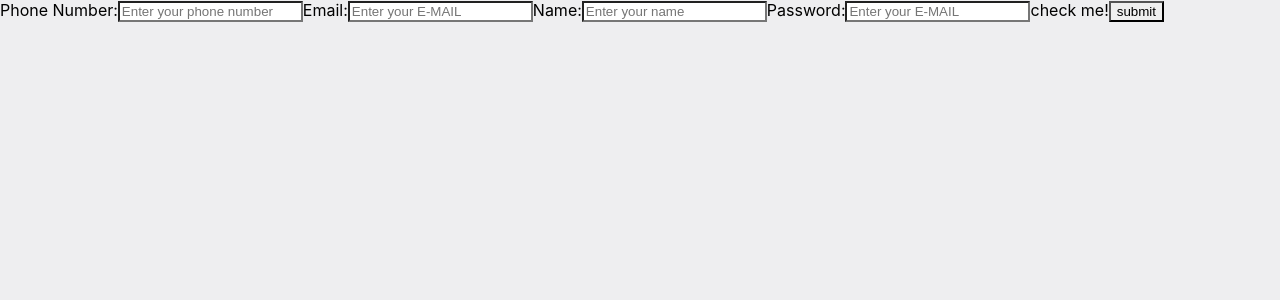
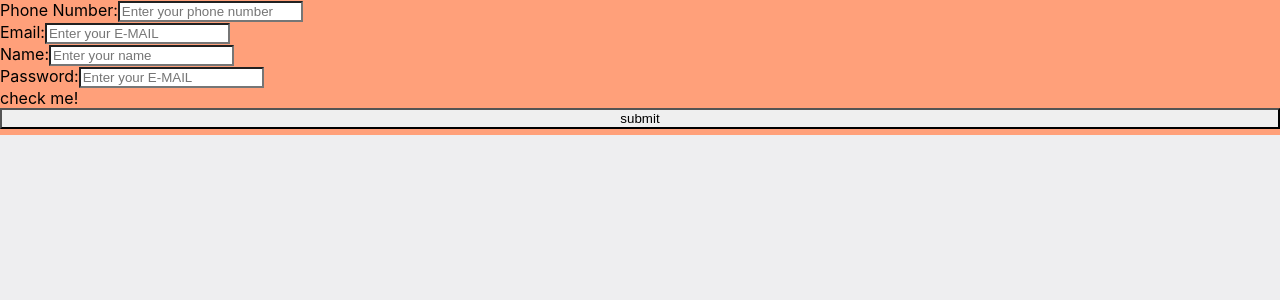
Before and after one commit to Amelit-q/Mango-UI, a React (Create React App) app: page /registration in a window 1280 px wide. Shown: the top 300 px of the page. Built offline with nearby package versions, Linux system fonts and the light colour scheme.

Commit message:
added styled components

```diff
--- a/package.json
+++ b/package.json
@@ -11,6 +11,7 @@
     "@types/react": "^17.0.14",
     "@types/react-dom": "^17.0.9",
     "@types/react-router-dom": "^5.1.8",
+    "@types/styled-components": "^5.1.11",
     "axios": "^0.21.1",
     "mobx": "^6.3.2",
     "mobx-react": "^7.2.0",
@@ -21,6 +22,7 @@
     "react-router-dom": "^5.2.0",
     "react-scripts": "4.0.3",
     "shave": "^2.5.10",
+    "styled-components": "^5.3.0",
     "tslint": "^6.1.3",
     "tslint-loader": "^3.5.4",
     "typescript": "^4.3.5",
--- a/src/pages/Registration/Registration.tsx
+++ b/src/pages/Registration/Registration.tsx
@@ -2,8 +2,9 @@ import React from "react"
 import {observer} from "mobx-react-lite"
 import {AuthStore} from "../../stores/AuthStore"
 import {RegisterCommand} from "../../types/Auth/Requests/RegisterCommand"
+import styled from "styled-components"
 
-export const Registration = observer(() => {
+export const Registration: React.FunctionComponent = observer(() => {
     const authStore = new AuthStore()
 
     const [phoneNumber, setPhoneNumber] = React.useState("")
@@ -18,7 +19,7 @@ export const Registration = observer(() => {
     }
 
     return (
-        <form onSubmit={handleFormSubmit}>
+        <FormContainer onSubmit={handleFormSubmit}>
             <label>
                 Phone Number:
                 <input type="text" value={phoneNumber} onChange={(event) => setPhoneNumber(event.target.value)} placeholder={"Enter your phone number"} />
@@ -43,6 +44,12 @@ export const Registration = observer(() => {
             </label>
             <input type="submit" value="submit" />
             <input type="checkbox" id="topping" name="topping" value="Paneer" checked={termsAccepted} onChange={() => setTermsAccepted(true)} />
-        </form>
+        </FormContainer>
     )
 })
+
+const FormContainer = styled("form")`
+    background-color: #FFA07A;
+    display: flex;
+    flex-direction: column;
+`
```
Also changed, not shown: 1 other file (tests, documents, lock files or other folders).
